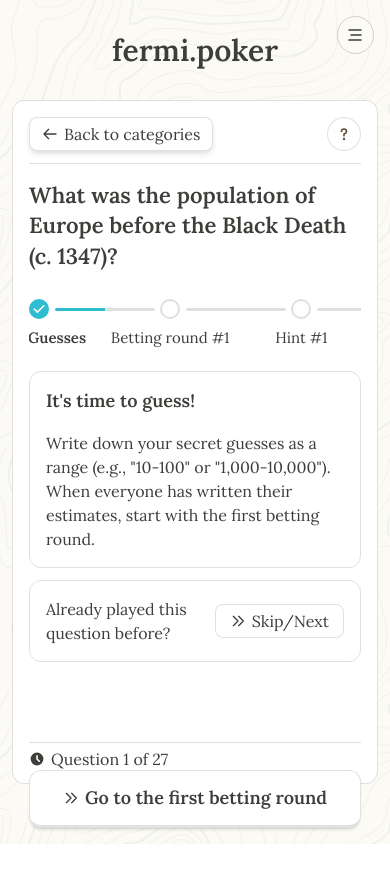
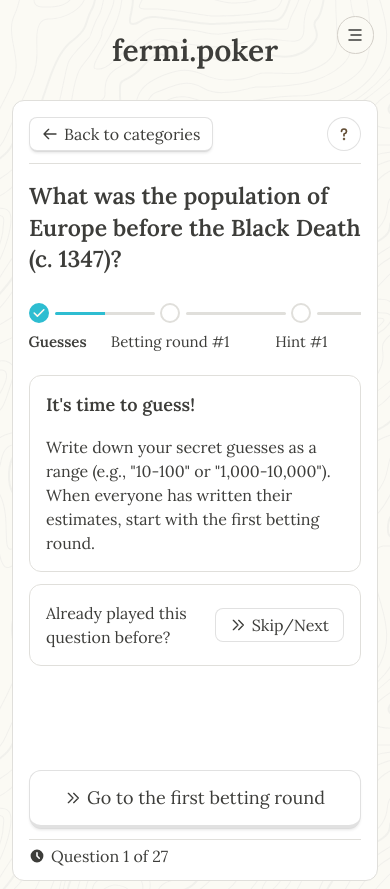
Before and after one commit to danielfetz/fermi-poker-questions, a React (Create React App) app: page /play in a window 390 px wide. Before the commit the page ends 844 px from the top, so only its background shows below. Built offline with nearby package versions, Linux system fonts and the light colour scheme.

Commit message:
Update styles.css

```diff
--- a/src/styles.css
+++ b/src/styles.css
@@ -1395,7 +1395,7 @@ header.pt-28 {
 }
 
 .shadow-md {
-  box-shadow: 0 4px 6px -1px rgba(0, 0, 0, 0.1), 0 2px 4px -1px rgba(0, 0, 0, 0.06);
+  box-shadow: 0 3px 3px -1px #0000001a,0 2px 0px -1px #0000000f;
 }
 
 .cursor-pointer {
@@ -1812,7 +1812,7 @@ header.pt-28 {
 }
 
 .question-overlay-title {
-  font-size: 22px;
+  font-size: 28px;
 }
 
 .question-overlay-instructions {
@@ -1848,7 +1848,6 @@ header.pt-28 {
   width: calc(100% - 58px);
   height: 58px;
   justify-content: center;
-  font-weight: 600;
   font-size: 18px;
   border-radius: 12px;
   box-shadow: 0 3px 3px -1px #0000001a, 0 2px 0px -1px #0000000f;
@@ -1931,7 +1930,7 @@ header.pt-28 {
 }
 
 .first-step .stepper-label {
-  padding-left: 36px;
+  padding-left: 37px;
 }
 
 .stepper-line {
@@ -2027,6 +2026,15 @@ header.pt-28 {
 
 /* Responsive adjustments */
 @media (max-width: 640px) {
+  .question-overlay-content {
+    min-height: calc(100vh - 250px);
+    padding-bottom: 49px;
+  }
+
+  .question-overlay-title {
+    font-size: 23px;
+  }
+
   .stepper-circle {
     width: 1rem;
     height: 1rem;
@@ -2047,9 +2055,7 @@ header.pt-28 {
     margin: 0.55rem 0.35rem 0 0.35rem;
     min-width: 100px;
   }
-}
-
-/* Hint display styles within overlay */
+} /* Hint display styles within overlay */
 .question-overlay-instructions .bg-hint-back {
   background-color: var(--hint-back);
 }
```
